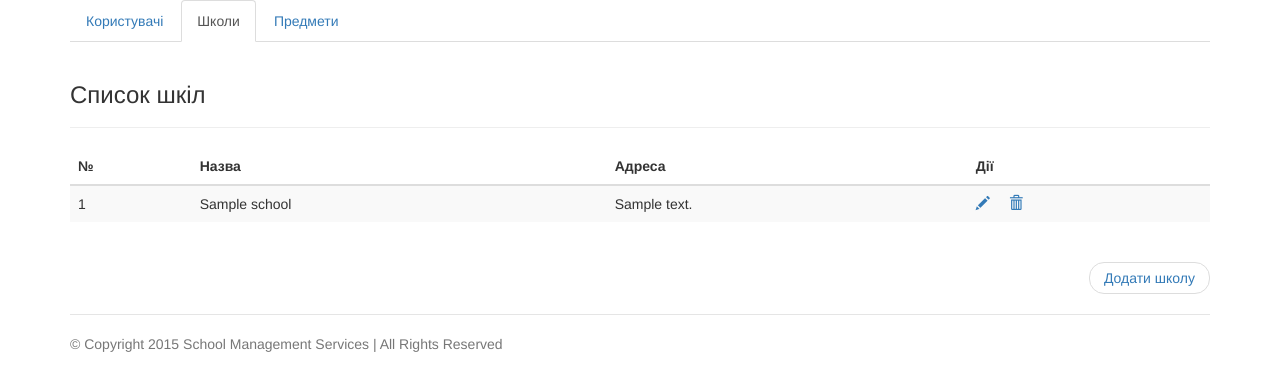
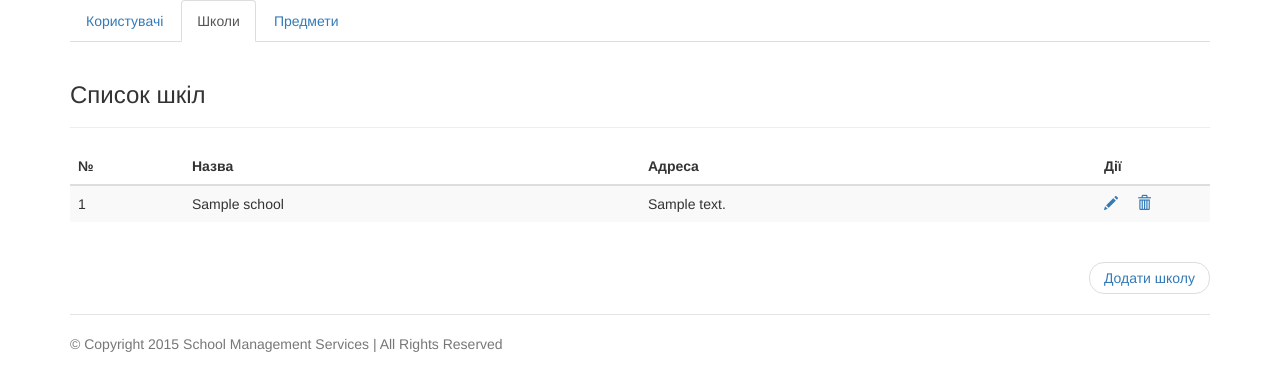
Before and after one commit to Social-projects-Rivne/SMS_admin_autotesting, a Flask app: template app/templates/schools_list.html in a window 1280 px wide. Shown: the part 80-471 px from the top of the page. Run offline with Flask 2, Linux system fonts and the light colour scheme; the template is opened without the code that fills it: most values are stand-ins (such as "Sample title", 1, 10 or a date in 2020); data that the repository does not hold is empty; parts of the project's set-up code (start-up, migrations or seed data) failed here and were passed over; some libraries are stand-ins or nearby versions.

Commit message:
Modify table styles

```diff
--- a/app/static/css/style.css
+++ b/app/static/css/style.css
@@ -60,6 +60,11 @@ body {
   line-height: 40px;
 }
 
+/*Table styles*/
+.col-width-1 { width: 10%; }
+
+.col-width-4{ width: 40%; }
+
 /* Custom page footer */
 .footer {
   padding-top: 19px;
--- a/app/templates/schools_list.html
+++ b/app/templates/schools_list.html
@@ -12,6 +12,10 @@
   </div><!-- /.page-header -->
   <div class="table-responsive">
     <table class="table table-hover table-striped">
+      <colgroup class="col-width-1">
+      <colgroup class="col-width-4">
+      <colgroup class="col-width-4">
+      <colgroup class="col-width-1">
       <thead>
         <tr>
           <th>№</th>
```
